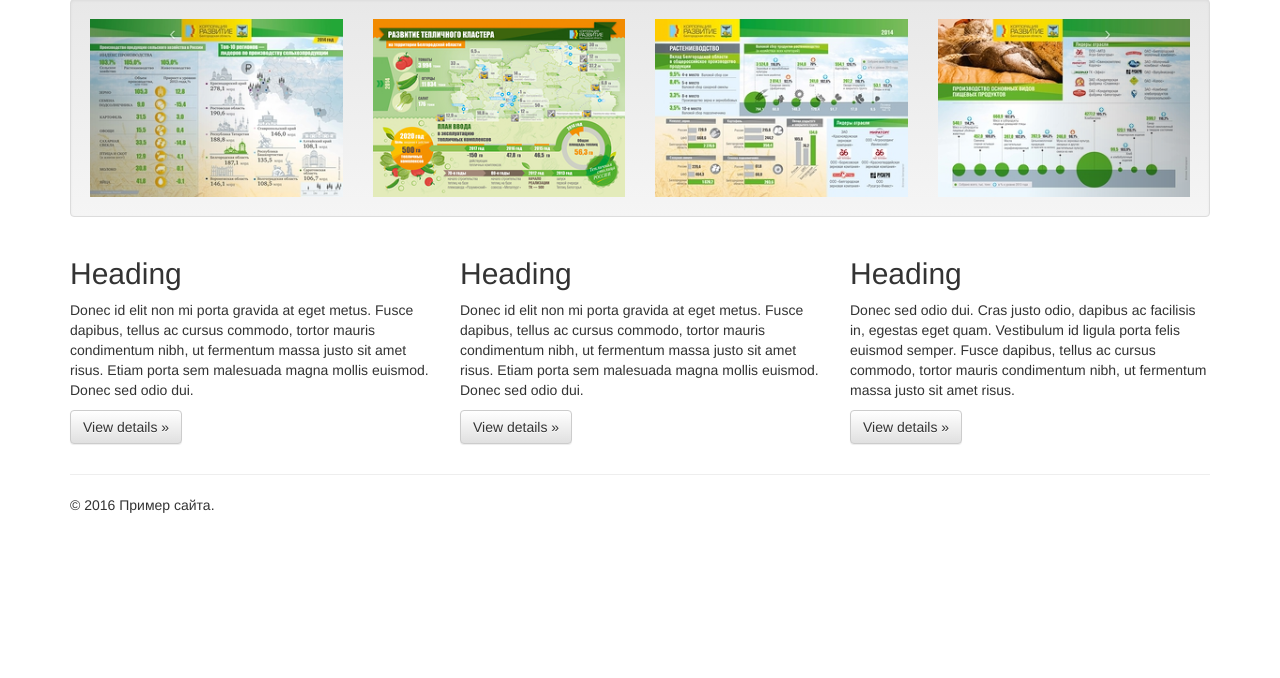
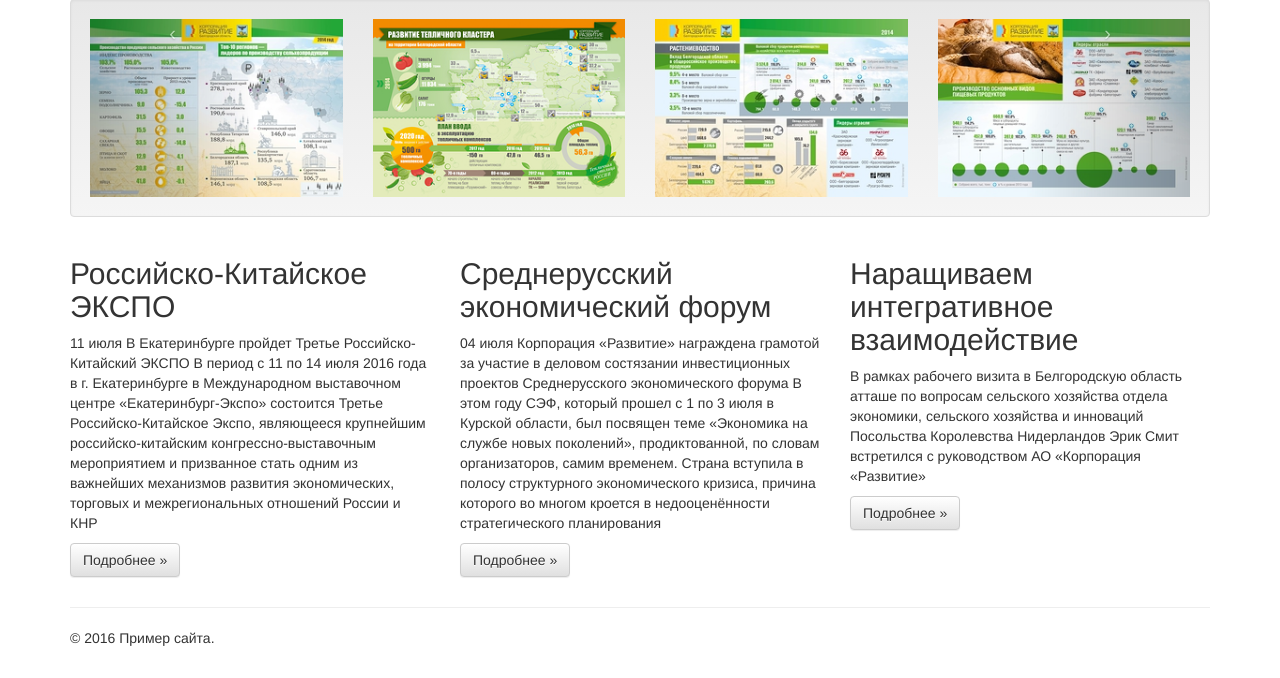
Before and after one commit to KovachYuriy/razvitie, a Django app: page / in a window 1280 px wide. Shown: the part 1558-2236 px from the top of the page. Before the commit the page ends 2071 px from the top, so only its background shows below. Run offline with Django 3.2, Linux system fonts and the light colour scheme; some libraries are stand-ins or nearby versions.

Commit message:
Редактирую новости

```diff
--- a/razvitie/templates/main/index2.html
+++ b/razvitie/templates/main/index2.html
@@ -162,19 +162,24 @@
         <!-- Example row of columns -->
         <div class="row">
             <div class="col-md-4">
-                <h2>Heading</h2>
-                <p>Donec id elit non mi porta gravida at eget metus. Fusce dapibus, tellus ac cursus commodo, tortor mauris condimentum nibh, ut fermentum massa justo sit amet risus. Etiam porta sem malesuada magna mollis euismod. Donec sed odio dui. </p>
-                <p><a class="btn btn-default" href="#" role="button">View details &raquo;</a></p>
+                <h2>Российско-Китайское ЭКСПО</h2>
+                <p>11 июля
+
+В Екатеринбурге пройдет Третье Российско-Китайский ЭКСПО
+В период с 11 по 14  июля 2016 года в г. Екатеринбурге в Международном выставочном центре «Екатеринбург-Экспо» состоится Третье Российско-Китайское Экспо, являющееся крупнейшим российско-китайским конгрессно-выставочным мероприятием и призванное стать одним из важнейших механизмов развития экономических, торговых и межрегиональных отношений России и КНР </p>
+                <p><a class="btn btn-default" href="#" role="button">Подробнее &raquo;</a></p>
             </div>
         <div class="col-md-4">
-          <h2>Heading</h2>
-          <p>Donec id elit non mi porta gravida at eget metus. Fusce dapibus, tellus ac cursus commodo, tortor mauris condimentum nibh, ut fermentum massa justo sit amet risus. Etiam porta sem malesuada magna mollis euismod. Donec sed odio dui. </p>
-          <p><a class="btn btn-default" href="#" role="button">View details &raquo;</a></p>
+          <h2>Среднерусский экономический форум</h2>
+          <p>04 июля
+Корпорация «Развитие» награждена грамотой за участие в деловом состязании инвестиционных проектов Среднерусского экономического форума
+В этом году СЭФ, который прошел с 1 по 3 июля в Курской области, был посвящен  теме «Экономика на службе новых поколений», продиктованной, по словам организаторов, самим временем. Страна вступила в полосу структурного экономического кризиса, причина которого во многом кроется в недооценённости стратегического планирования </p>
+          <p><a class="btn btn-default" href="#" role="button">Подробнее &raquo;</a></p>
        </div>
         <div class="col-md-4">
-          <h2>Heading</h2>
-          <p>Donec sed odio dui. Cras justo odio, dapibus ac facilisis in, egestas eget quam. Vestibulum id ligula porta felis euismod semper. Fusce dapibus, tellus ac cursus commodo, tortor mauris condimentum nibh, ut fermentum massa justo sit amet risus.</p>
-          <p><a class="btn btn-default" href="#" role="button">View details &raquo;</a></p>
+          <h2>Наращиваем интегративное взаимодействие</h2>
+          <p>В рамках рабочего визита в Белгородскую область атташе по вопросам сельского хозяйства отдела экономики, сельского хозяйства и инноваций Посольства Королевства Нидерландов Эрик Смит встретился с руководством АО «Корпорация «Развитие»</p>
+          <p><a class="btn btn-default" href="#" role="button">Подробнее &raquo;</a></p>
         </div>
       </div>
       <hr>
```
